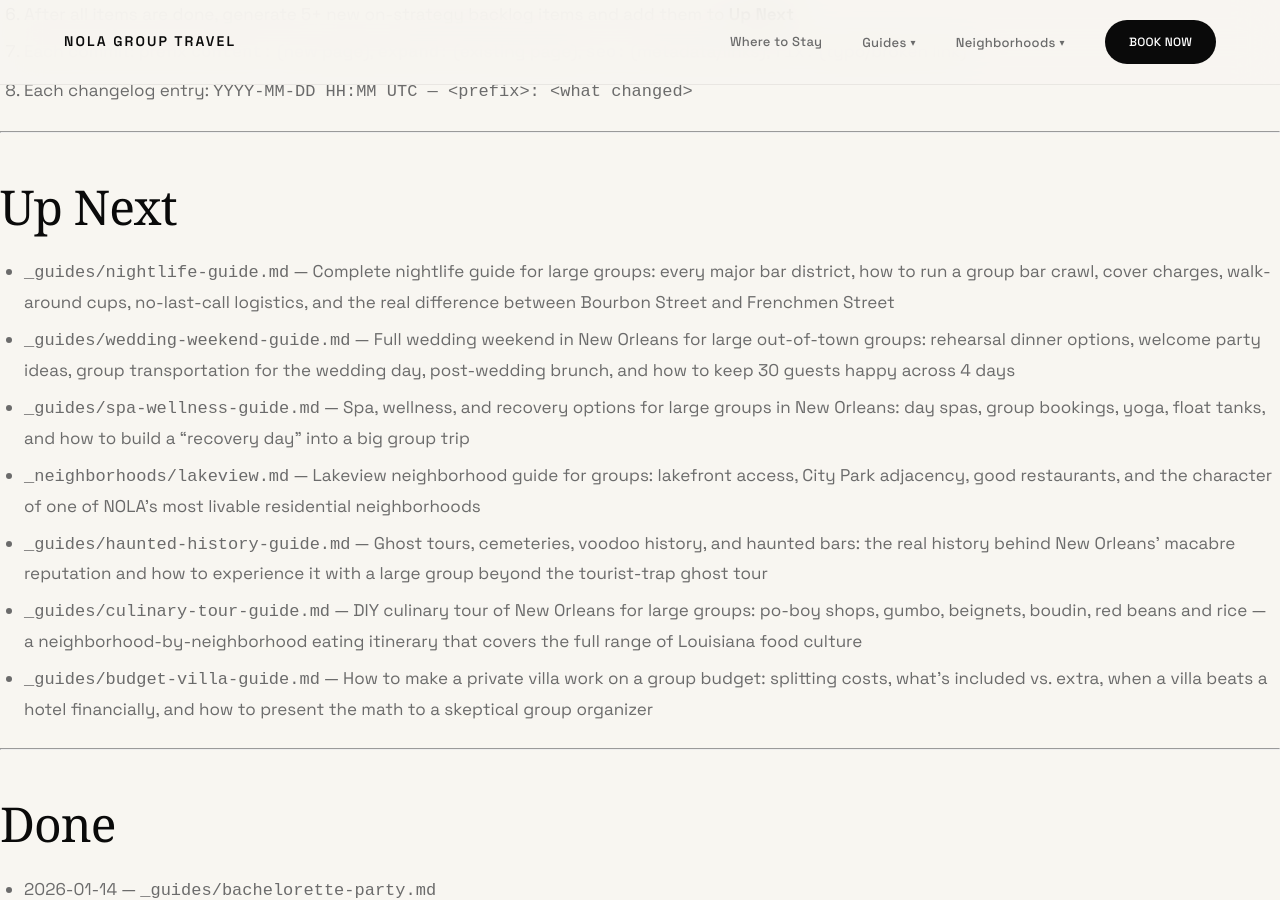
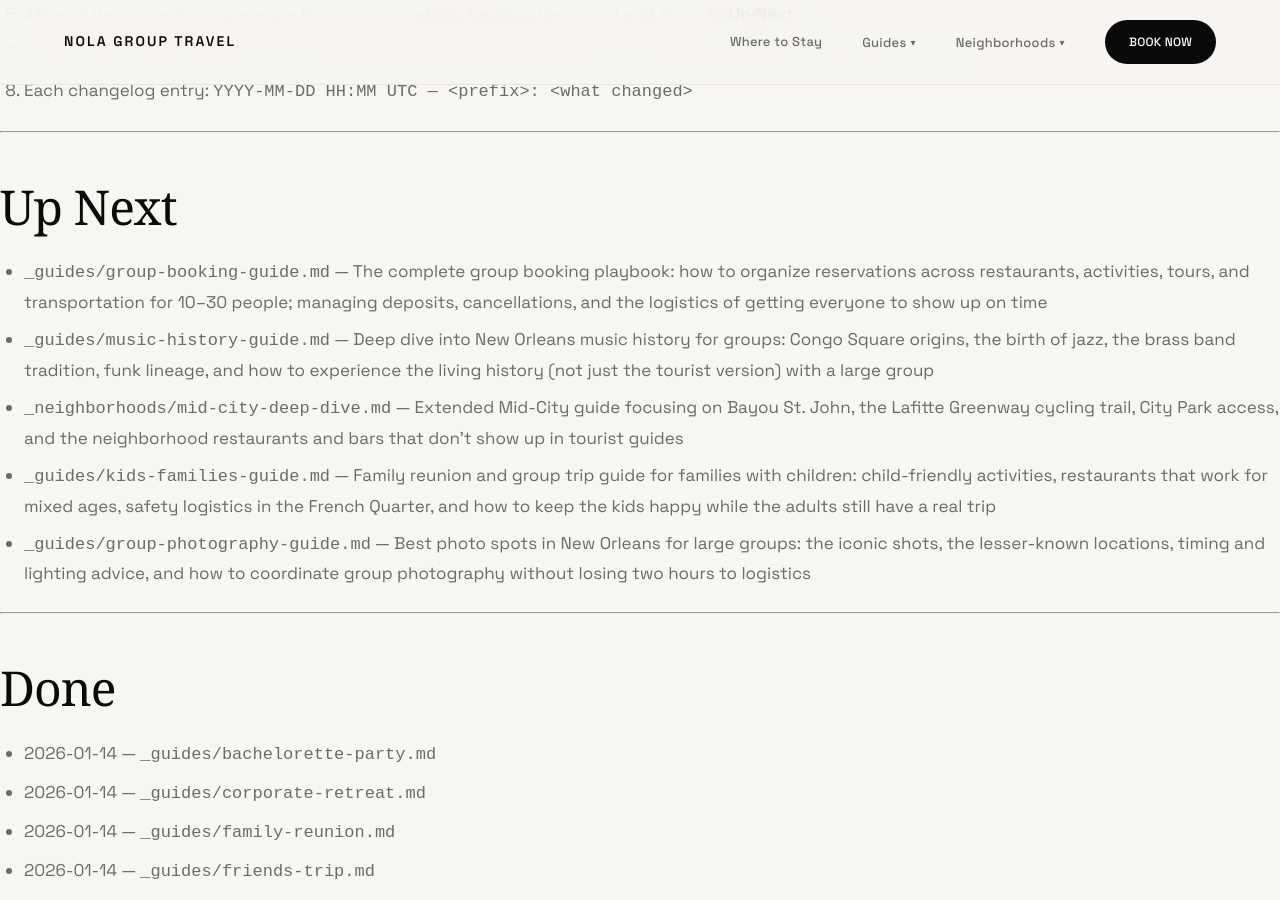
Before and after one commit to sjworth-dev/nola-group-travel, a Jekyll site: the page built from ROADMAP.md, in a window 1280 px wide and 900 px high, scrolled down 3353 px. Built offline with Jekyll 4.4.1, drawn with Linux system fonts in a browser that asks for light colours; some web fonts are replaced; our own code applies the rules of GitHub Pages for plain Markdown files; some of the changed text lies outside the part shown.

Commit message:
seo: update ROADMAP — move 7 items to Done, add 5 new Up Next items, update changelog
https://claude.ai/code/session_01LUz6QrYYaQrWuZVRYJT2dd

```diff
--- a/ROADMAP.md
+++ b/ROADMAP.md
@@ -97,13 +97,11 @@ New guides go in `_guides/<slug>.md`. New neighborhood pages go in `_neighborhoo
 
 ## Up Next
 
-- `_guides/nightlife-guide.md` — Complete nightlife guide for large groups: every major bar district, how to run a group bar crawl, cover charges, walk-around cups, no-last-call logistics, and the real difference between Bourbon Street and Frenchmen Street
-- `_guides/wedding-weekend-guide.md` — Full wedding weekend in New Orleans for large out-of-town groups: rehearsal dinner options, welcome party ideas, group transportation for the wedding day, post-wedding brunch, and how to keep 30 guests happy across 4 days
-- `_guides/spa-wellness-guide.md` — Spa, wellness, and recovery options for large groups in New Orleans: day spas, group bookings, yoga, float tanks, and how to build a "recovery day" into a big group trip
-- `_neighborhoods/lakeview.md` — Lakeview neighborhood guide for groups: lakefront access, City Park adjacency, good restaurants, and the character of one of NOLA's most livable residential neighborhoods
-- `_guides/haunted-history-guide.md` — Ghost tours, cemeteries, voodoo history, and haunted bars: the real history behind New Orleans' macabre reputation and how to experience it with a large group beyond the tourist-trap ghost tour
-- `_guides/culinary-tour-guide.md` — DIY culinary tour of New Orleans for large groups: po-boy shops, gumbo, beignets, boudin, red beans and rice — a neighborhood-by-neighborhood eating itinerary that covers the full range of Louisiana food culture
-- `_guides/budget-villa-guide.md` — How to make a private villa work on a group budget: splitting costs, what's included vs. extra, when a villa beats a hotel financially, and how to present the math to a skeptical group organizer
+- `_guides/group-booking-guide.md` — The complete group booking playbook: how to organize reservations across restaurants, activities, tours, and transportation for 10–30 people; managing deposits, cancellations, and the logistics of getting everyone to show up on time
+- `_guides/music-history-guide.md` — Deep dive into New Orleans music history for groups: Congo Square origins, the birth of jazz, the brass band tradition, funk lineage, and how to experience the living history (not just the tourist version) with a large group
+- `_neighborhoods/mid-city-deep-dive.md` — Extended Mid-City guide focusing on Bayou St. John, the Lafitte Greenway cycling trail, City Park access, and the neighborhood restaurants and bars that don't show up in tourist guides
+- `_guides/kids-families-guide.md` — Family reunion and group trip guide for families with children: child-friendly activities, restaurants that work for mixed ages, safety logistics in the French Quarter, and how to keep the kids happy while the adults still have a real trip
+- `_guides/group-photography-guide.md` — Best photo spots in New Orleans for large groups: the iconic shots, the lesser-known locations, timing and lighting advice, and how to coordinate group photography without losing two hours to logistics
 
 ---
 
@@ -207,3 +212,10 @@ New guides go in `_guides/<slug>.md`. New neighborhood pages go in `_neighborhoo
 2026-05-25 11:20 UTC — content: add _guides/lgbtq-group-guide.md — NOLA for LGBTQ+ large groups covering Southern Decadence, Pride, the Bourbon Street gay scene, and welcoming neighborhoods
 2026-05-25 11:30 UTC — content: add _guides/convention-group-guide.md — attending conventions in NOLA with large groups: hotel vs. villa strategy, Convention Center logistics, evening planning
 2026-05-25 11:40 UTC — content: add _neighborhoods/algiers.md — Algiers Point neighborhood guide for groups with free ferry logistics, levee views, and architecture walk
+2026-05-26 10:00 UTC — content: add _guides/nightlife-guide.md — complete nightlife guide covering every bar district, walk-around cup rules, no-last-call logistics, and Frenchmen vs Bourbon breakdown
+2026-05-26 10:15 UTC — content: add _guides/wedding-weekend-guide.md — full 4-day wedding weekend planning guide for large groups with rehearsal dinner, welcome party, day-of transport, and brunch
+2026-05-26 10:30 UTC — content: add _guides/spa-wellness-guide.md — spa, wellness, and recovery day guide for large groups covering float tanks, yoga, pool days, and recovery nutrition
+2026-05-26 10:45 UTC — content: add _neighborhoods/lakeview.md — Lakeview neighborhood guide covering City Park, NOMA, Sculpture Garden, and lakefront for large groups
+2026-05-26 11:00 UTC — content: add _guides/haunted-history-guide.md — ghost tours, cemeteries, voodoo history, and historic bars with honest historical context for large groups
+2026-05-26 11:15 UTC — content: add _guides/culinary-tour-guide.md — DIY neighborhood-by-neighborhood culinary tour covering po-boys, gumbo, beignets, oysters, and Louisiana food canon
+2026-05-26 11:30 UTC — content: add _guides/budget-villa-guide.md — villa vs. hotel financial comparison, cost-splitting logistics, what's included, and how to present the math to the group
```
Also changed, not shown: other parts of ROADMAP.md (+7 -0 lines).
